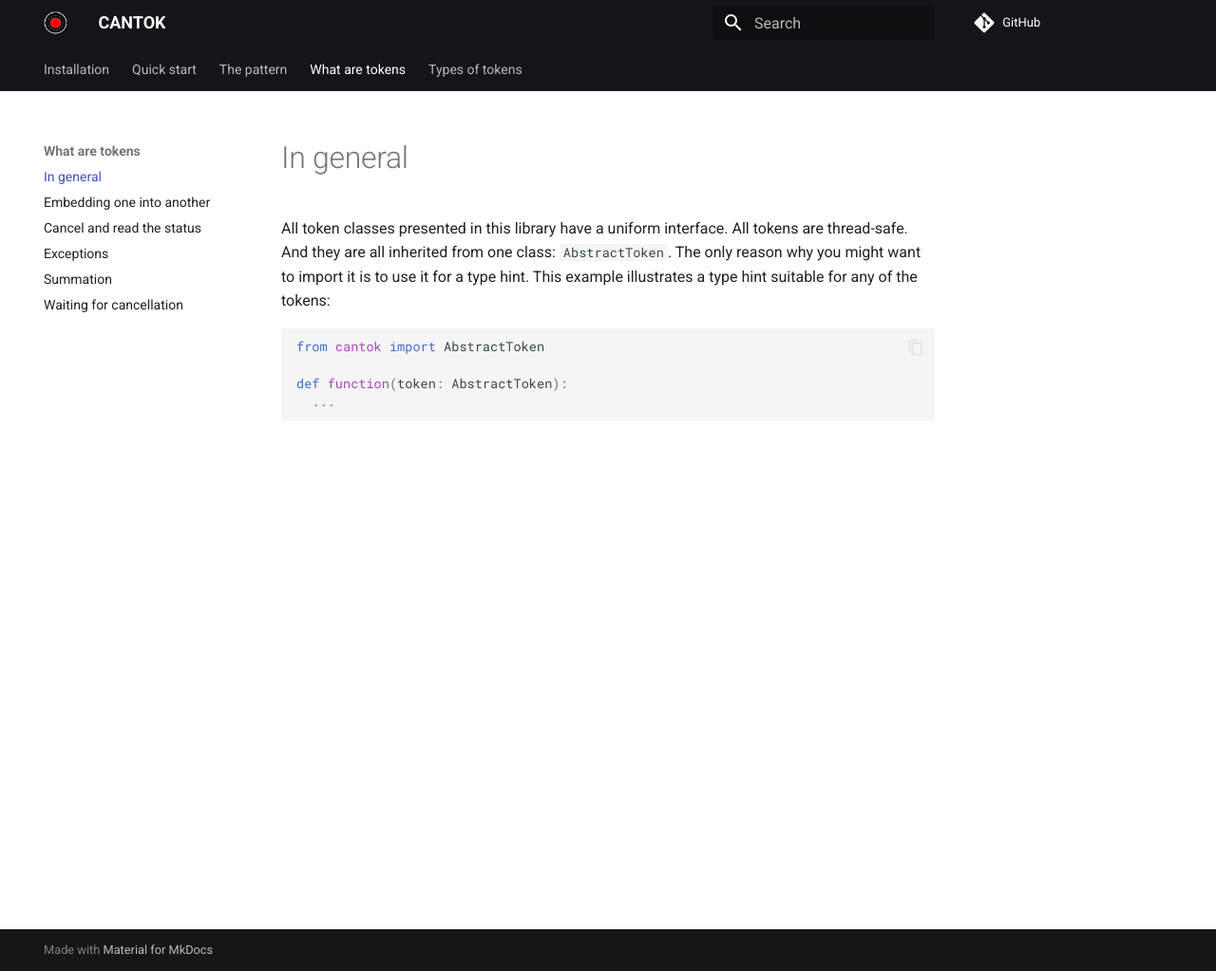
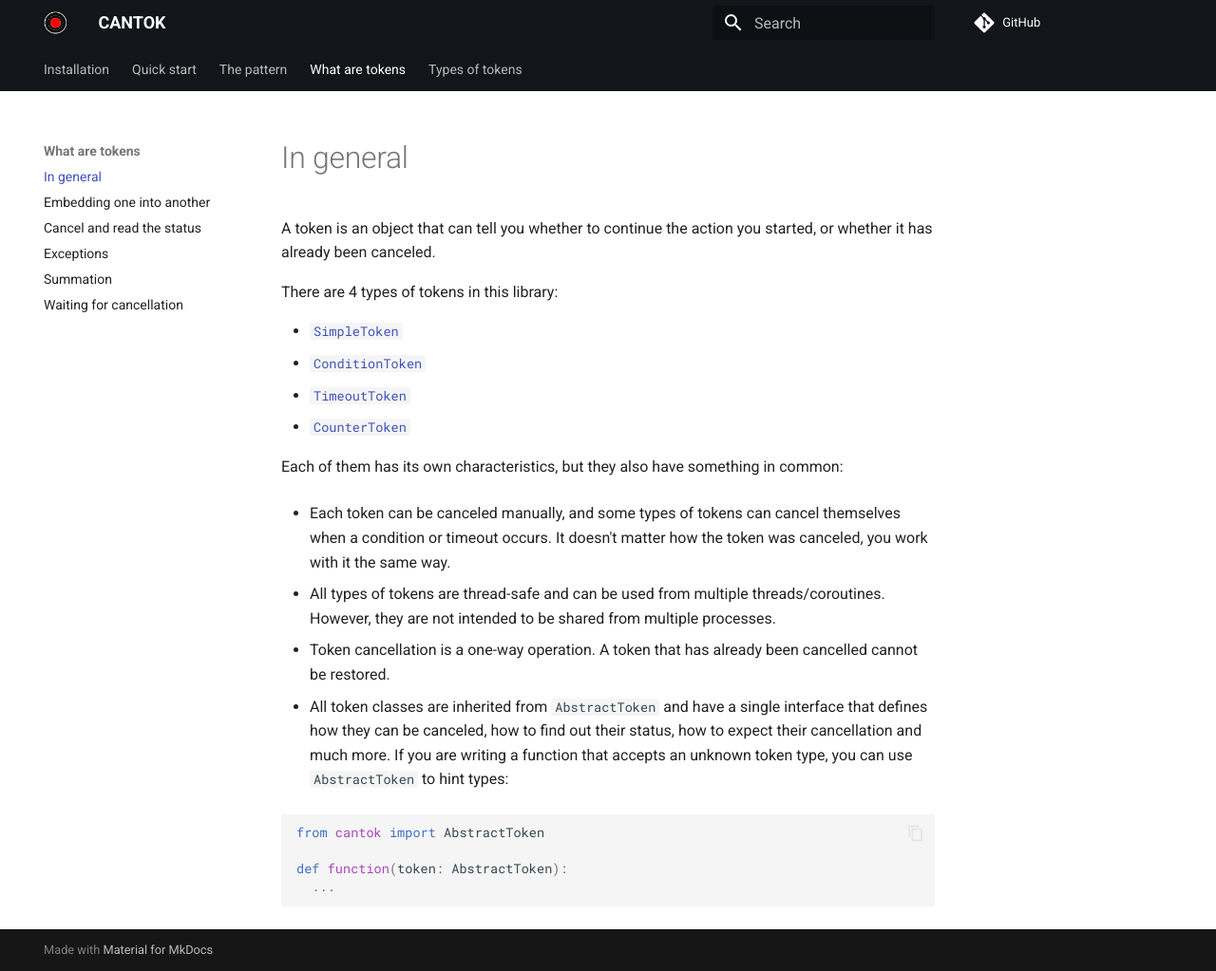
Before and after one commit to pomponchik/cantok, an MkDocs documentation site: the page built from docs/docs/what_are_tokens/in_general.md, in a window 1280 px wide and 1023 px high. Shown: the whole window at 95% size. Built offline with MkDocs 1.6.1 and Material for MkDocs 9.7.7, drawn with Linux system fonts in a browser that asks for light colours; comment, search, counter and statistics services are not loaded.

Commit message:
documentation

````diff
--- a/docs/docs/what_are_tokens/in_general.md
+++ b/docs/docs/what_are_tokens/in_general.md
@@ -1,4 +1,21 @@
-All token classes presented in this library have a uniform interface. All tokens are thread-safe. And they are all inherited from one class: `AbstractToken`. The only reason why you might want to import it is to use it for a type hint. This example illustrates a type hint suitable for any of the tokens:
+A token is an object that can tell you whether to continue the action you started, or whether it has already been canceled.
+
+There are 4 types of tokens in this library:
+
+- [`SimpleToken`](/docs/types_of_tokens/SimpleToken/)
+- [`ConditionToken`](/docs/types_of_tokens/ConditionToken/)
+- [`TimeoutToken`](/docs/types_of_tokens/TimeoutToken/)
+- [`CounterToken`](/docs/types_of_tokens/CounterToken/)
+
+Each of them has its own characteristics, but they also have something in common:
+
+- Each token can be canceled manually, and some types of tokens can cancel themselves when a condition or timeout occurs. It doesn't matter how the token was canceled, you work with it the same way.
+
+- All types of tokens are thread-safe and can be used from multiple threads/coroutines. However, they are not intended to be shared from multiple processes.
+
+- Token cancellation is a one-way operation. A token that has already been cancelled cannot be restored.
+
+- All token classes are inherited from `AbstractToken` and have a single interface that defines how they can be canceled, how to find out their status, how to expect their cancellation and much more. If you are writing a function that accepts an unknown token type, you can use `AbstractToken` to hint types:
 
 ```python
 from cantok import AbstractToken
````
